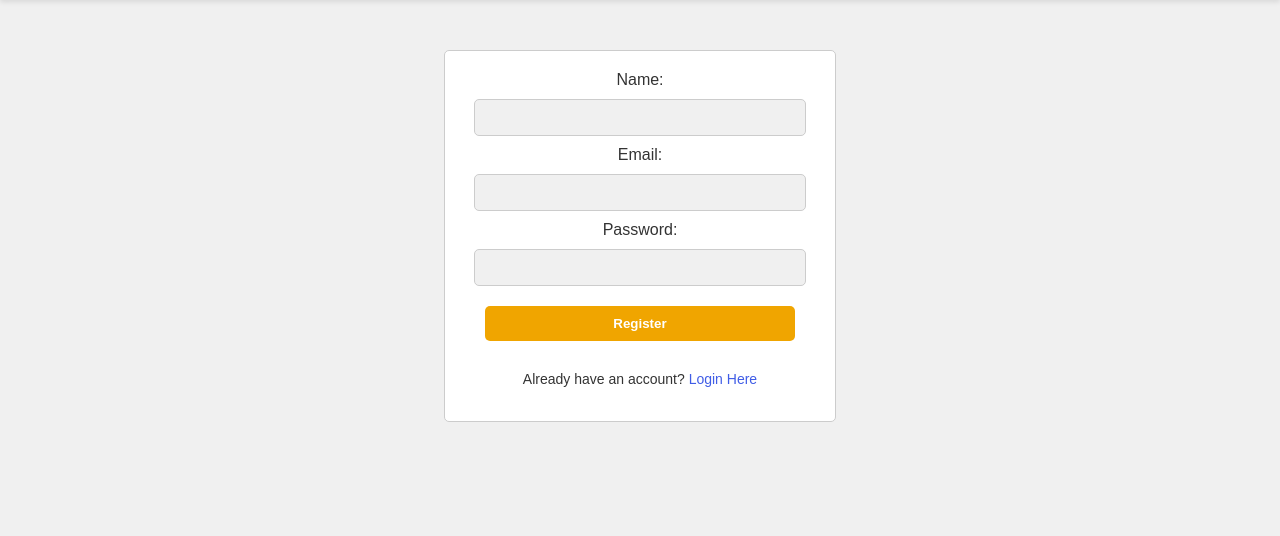
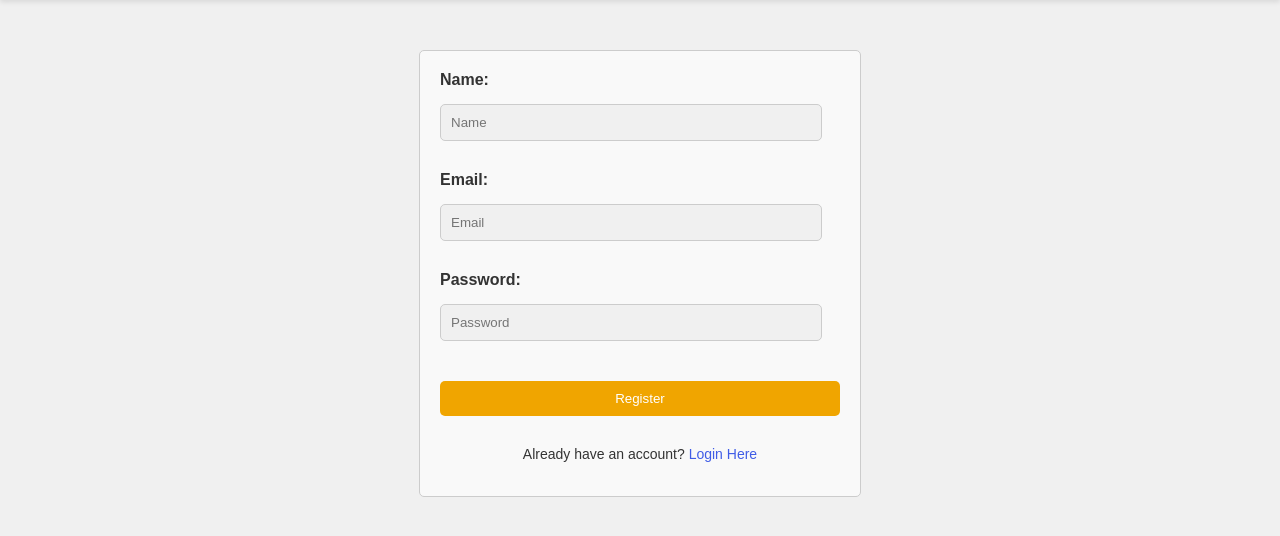
Before and after one commit to BrahminPulkit/Flask, a Flask app: page /register in a window 1280 px wide. Shown: the part 68-604 px from the top of the page. Run offline with Flask 3, Linux system fonts and the light colour scheme.

Commit message:
updated code

```diff
--- a/static/css/forgot_password.css
+++ b/static/css/forgot_password.css
@@ -7,8 +7,8 @@ body {
 
 /* Style for the container */
 .container {
+    max-width: 350px;
     width: 100%;
-    max-width: 350px;
     margin: 50px auto;
     padding: 20px;
     border: 1px solid #ccc;
--- a/static/css/register-styles.css
+++ b/static/css/register-styles.css
@@ -8,13 +8,17 @@ body {
 }
 
 .container {
-    max-width: 350px;
+    max-width: 400px;
     margin: 50px auto;
-    background-color: #fff; /* White */
-    border: 1px solid #ccc; /* Light grey */
+    padding: 20px;
+    background-color: #f9f9f9;
+    border: 1px solid #ccc;
     border-radius: 5px;
-    padding: 20px;
-    text-align: center;
+}
+
+.container form {
+    display: flex;
+    flex-direction: column;
 }
 
 /* Header styles */
@@ -34,9 +38,20 @@ header {
     align-items: center;
 }
 
+
+
 .header-container h1 {
     margin: 0;
     font-size: 24px;
+}
+.form-group{
+    margin-bottom: 20px;
+}
+
+label {
+    display: block;
+    font-weight: bold;
+    margin-bottom: 5px;
 }
 
 /* Form styles */
@@ -52,27 +67,28 @@ header {
     color: #333; /* Dark grey */
 }
 
-input[type="submit"] {
-    width: calc(100% - 40px);
+button[type="submit"] {
+    width: 100%;
     padding: 10px;
-    margin: 10px auto;
-    background-color: #f0a500; /* Blue */
+    margin: 10px 0;
+    background-color: #f0a500;
+    color: #fff;
     border: none;
     border-radius: 5px;
-    color: #fff; /* White */
-    font-weight: bold;
     cursor: pointer;
 }
 
-input[type="submit"]:hover {
+button[type="submit"]:hover {
     background-color: #d17d00; /* Slightly darker blue */
 }
 
 /* Footer styles */
 .container p {
+    text-align: center;
     margin-top: 20px;
     font-size: 14px;
 }
+
 
 .container a {
     color: #405de6; /* Blue */
--- a/templates/register.html
+++ b/templates/register.html
@@ -18,19 +18,19 @@
     <div class="container">
 
         <form action="perform_registration" method="post">
-            <div class="input-group">
-                <label for="name">Name:</label><br>
-                <input type="text" id="name" name="name" required>
+            <div class="form-group">
+                <label for="name">Name:</label>
+                <input type="text" id="name" name="name" placeholder="Name" required>
             </div>
-            <div class="input-group">
-                <label for="email">Email:</label><br>
-                <input type="email" id="email" name="email" required>
+            <div class="form-group">
+                <label for="email">Email:</label>
+                <input type="email" id="email" name="email" placeholder="Email" required>
             </div>
-            <div class="input-group">
-                <label for="password">Password:</label><br>
-                <input type="password" id="password" name="password" required>
+            <div class="form-group">
+                <label for="password">Password:</label>
+                <input type="password" id="password" name="password" placeholder="Password" required>
             </div>
-            <input type="submit" value="Register">
+            <button type="submit">Register</button>
         </form>
         <p>Already have an account? <a href="/">Login Here</a></p>
     </div>
@@ -47,6 +47,9 @@
             document.getElementById('notification-box').style.display = 'none';
         }
     </script>
+
+    <script src="https://cdn.jsdelivr.net/npm/bootstrap@5.3.2/dist/js/bootstrap.bundle.min.js"></script>
+
 </body>
 
 </html>
```
Also changed, not shown: static/css/login-styles.css (+29 -15 lines), templates/forgot_password.html (+7 -1 lines), templates/login.html (+7 -8 lines).
